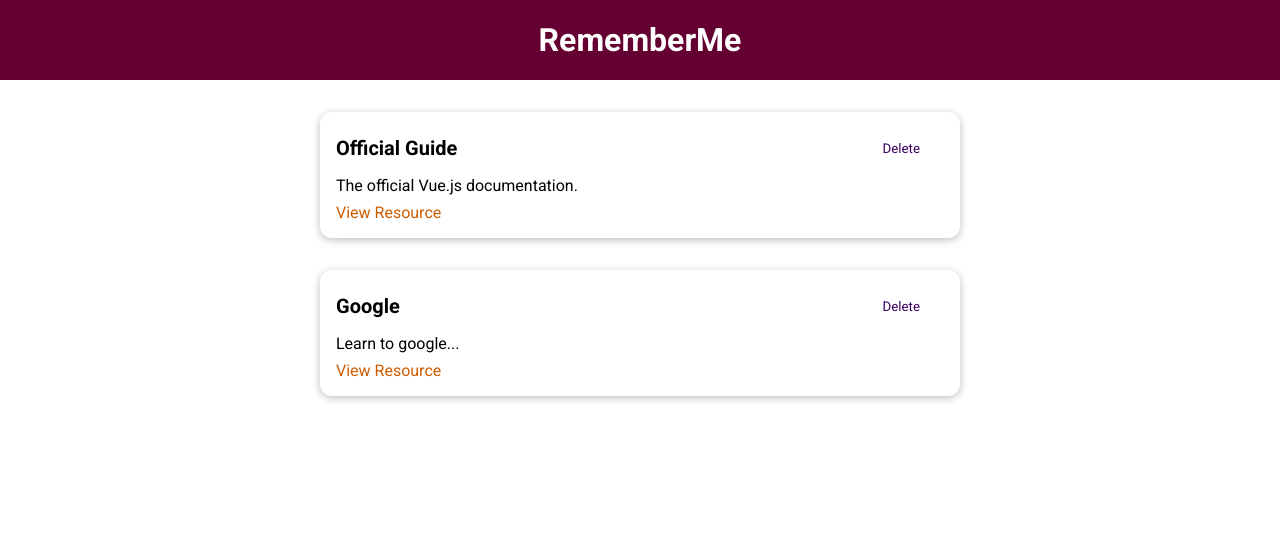
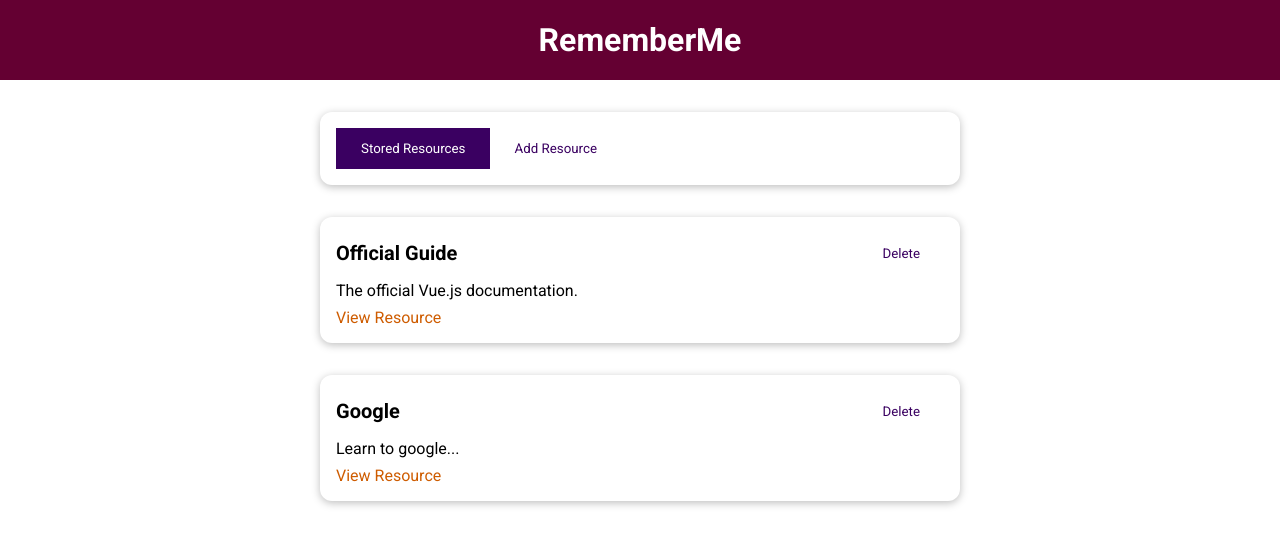
Before and after one commit to Suxrob9966/learning-resource-app, a Vue app: page / in a window 1280 px wide. Shown: the top 546 px of the page. Built offline with nearby package versions, Linux system fonts and the light colour scheme.

Commit message:
added styling & tabs

```diff
--- a/src/App.vue
+++ b/src/App.vue
@@ -1,35 +1,18 @@
 <template>
     <the-header title="RememberMe"></the-header>
-    <stored-resources :resources="storedResources"></stored-resources>
+    <the-resources></the-resources>
 </template>
 
 <script>
-import StoredResources from './components/learning-resources/StoredResources.vue';
 import TheHeader from './components/layouts/TheHeader.vue';
+import TheResources from './components/learning-resources/TheResources.vue';
 
 export default {
     components: {
-        StoredResources,
         TheHeader,
+        TheResources
     },
-    data() {
-        return {
-            storedResources: [
-                {
-                    id: 'official-guide',
-                    title: 'Official Guide',
-                    description: 'The official Vue.js documentation.',
-                    link: 'https://vuejs.org',
-                },
-                {
-                    id: 'google',
-                    title: 'Google',
-                    description: 'Learn to google...',
-                    link: 'https://google.org',
-                },
-            ],
-        }
-    }
+
 }
 </script>
 
--- /dev/null
+++ b/src/components/learning-resources/AddResource.vue
@@ -0,0 +1,8 @@
+<template>
+    <h2>Add Resource</h2>
+</template>
+
+<script>
+</script>
+
+<style scoped></style>
--- a/src/components/learning-resources/StoredResources.vue
+++ b/src/components/learning-resources/StoredResources.vue
@@ -10,7 +10,7 @@
 
 export default {
     components: { LearningResource },
-    props: ['resources']
+    inject: ['resources']
 }
 </script>
 
--- /dev/null
+++ b/src/components/learning-resources/TheResources.vue
@@ -0,0 +1,54 @@
+<template>
+    <base-card>
+        <base-button @click="setSelectedTab('stored-resources')" :mode="storedResButtonMode">Stored Resources</base-button>
+        <base-button @click="setSelectedTab('add-resource')" :mode="addResButtonMode">Add Resource</base-button>
+    </base-card>
+    <component :is="selectedTab">
+    </component>
+</template>
+
+<script>
+import StoredResources from './StoredResources.vue';
+import AddResource from './AddResource.vue';
+
+export default {
+    components: { StoredResources, AddResource },
+    data() {
+        return {
+            selectedTab: 'stored-resources',
+            storedResources: [
+                {
+                    id: 'official-guide',
+                    title: 'Official Guide',
+                    description: 'The official Vue.js documentation.',
+                    link: 'https://vuejs.org',
+                },
+                {
+                    id: 'google',
+                    title: 'Google',
+                    description: 'Learn to google...',
+                    link: 'https://google.org',
+                },
+            ],
+        }
+    },
+    computed: {
+        storedResButtonMode() {
+            return this.selectedTab === 'stored-resources' ? null : 'flat'
+        },
+        addResButtonMode() {
+            return this.selectedTab === 'add-resource' ? null : 'flat'
+        }
+    },
+    provide() {
+        return {
+            resources: this.storedResources
+        };
+    },
+    methods: {
+        setSelectedTab(tab) {
+            this.selectedTab = tab;
+        }
+    }
+}
+</script>
```
